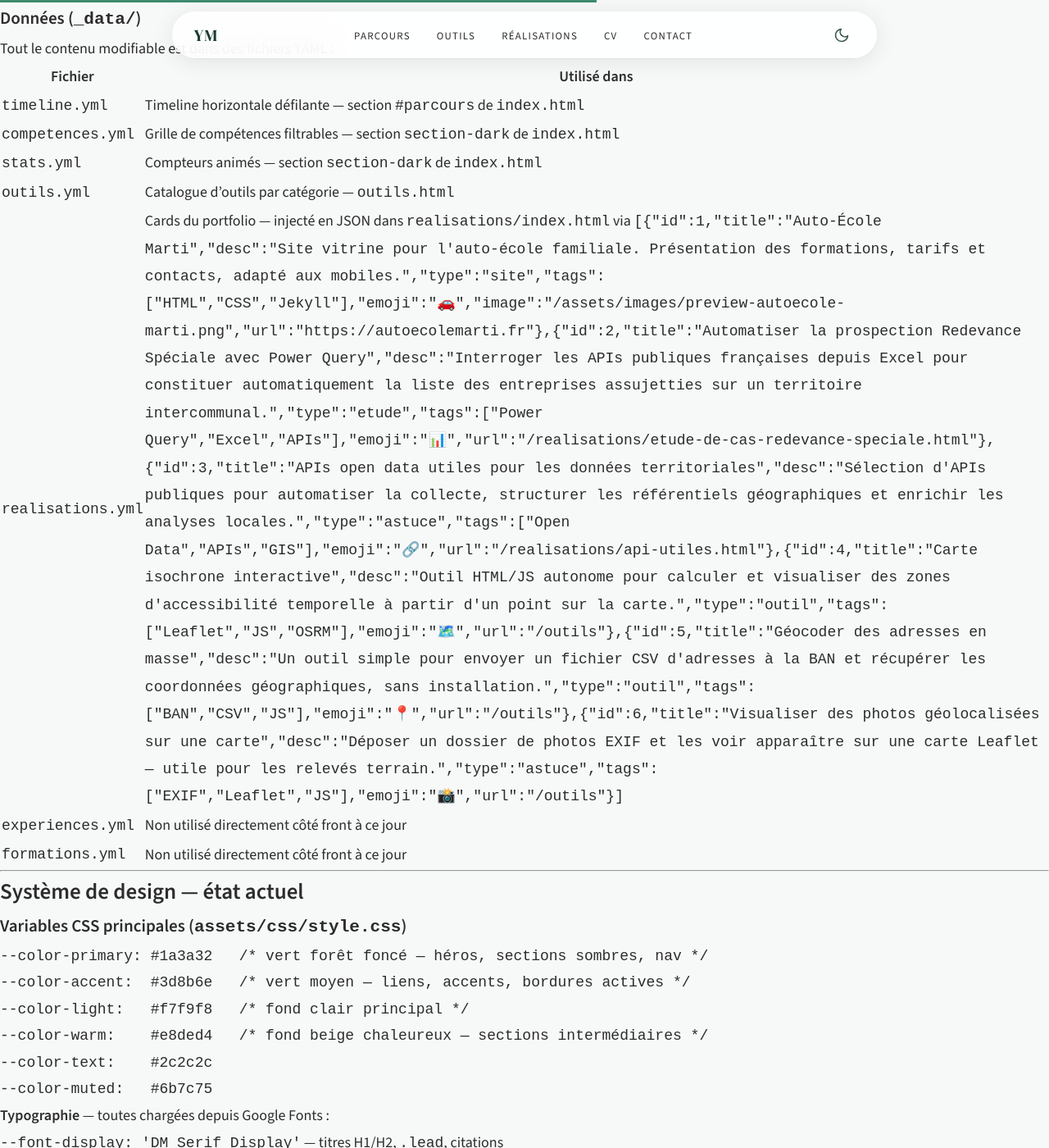
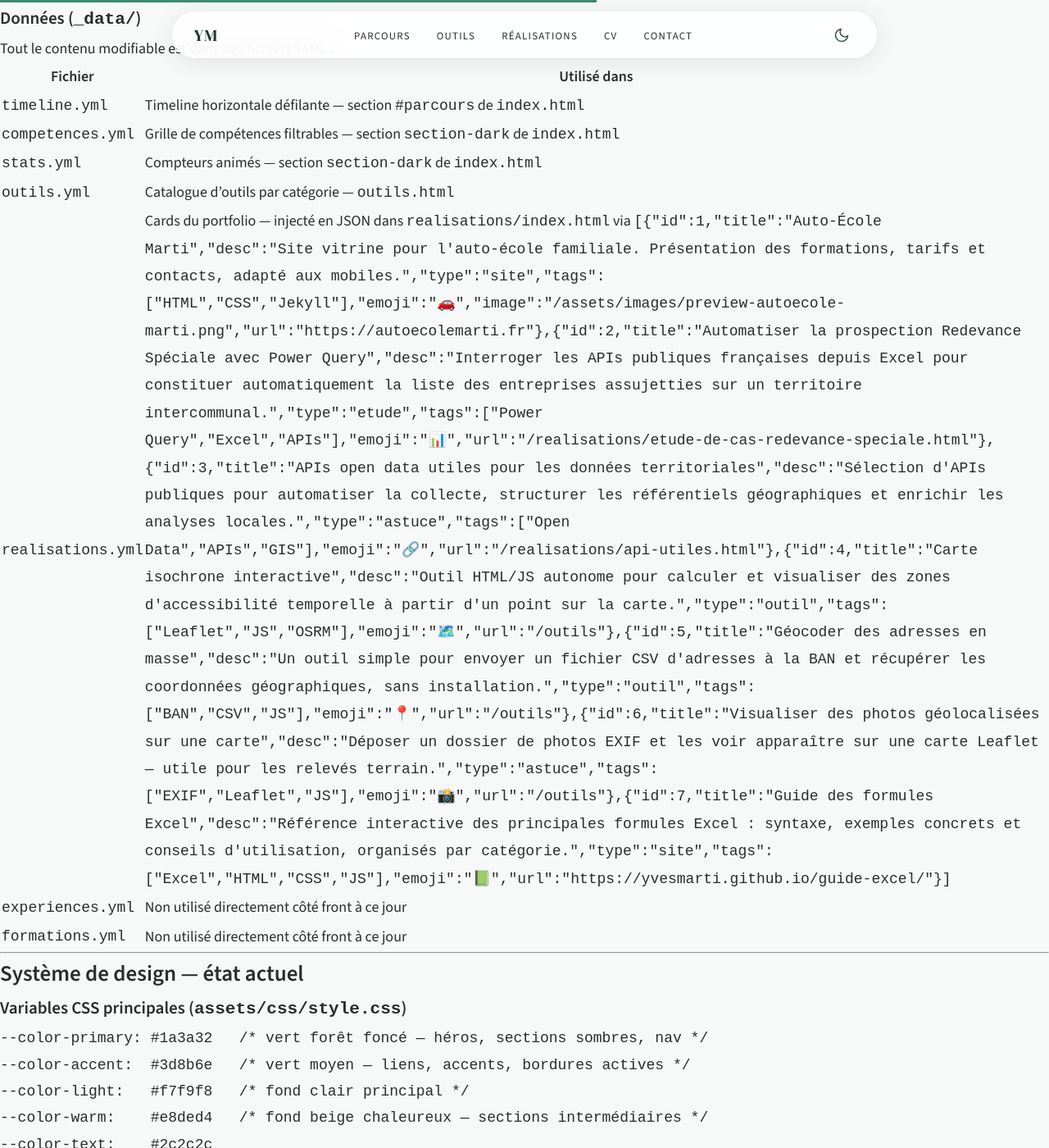
Before and after one commit to yvesmarti/yvesmarti.github.io, a Jekyll site: the page built from CLAUDE.md, in a window 1280 px wide and 1400 px high, scrolled down 6050 px. Shown: the whole window at 82% size. Built offline with Jekyll 4.4.1, drawn with Linux system fonts in a browser that asks for light colours; our own code applies the rules of GitHub Pages for plain Markdown files; some of the changed text lies outside the part shown.

Commit message:
Ajout de la réalisation Guide Excel dans le portfolio
https://claude.ai/code/session_01VrcwXGS5WTsp4zCSzZkVo2

```diff
--- a/_data/realisations.yml
+++ b/_data/realisations.yml
@@ -46,3 +46,11 @@
   tags: ["EXIF", "Leaflet", "JS"]
   emoji: "📸"
   url: "/outils"
+
+- id: 7
+  title: "Guide des formules Excel"
+  desc: "Référence interactive des principales formules Excel : syntaxe, exemples concrets et conseils d'utilisation, organisés par catégorie."
+  type: "site"
+  tags: ["Excel", "HTML", "CSS", "JS"]
+  emoji: "📗"
+  url: "https://yvesmarti.github.io/guide-excel/"
```
